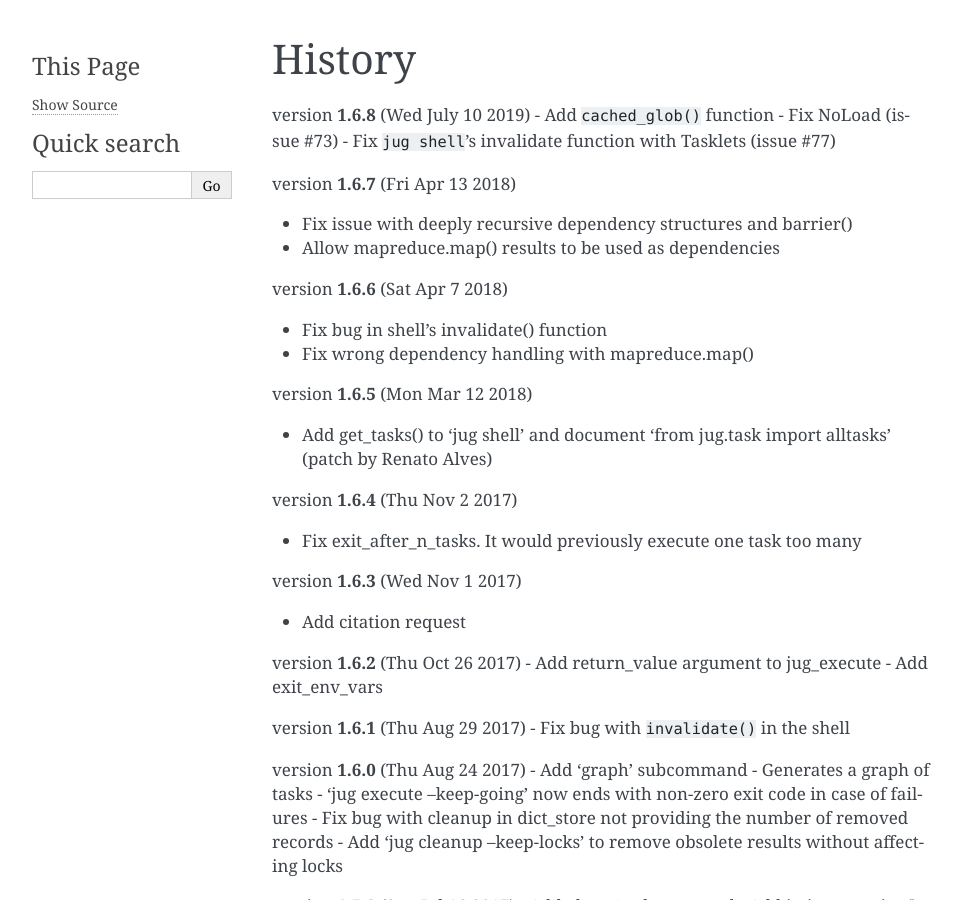
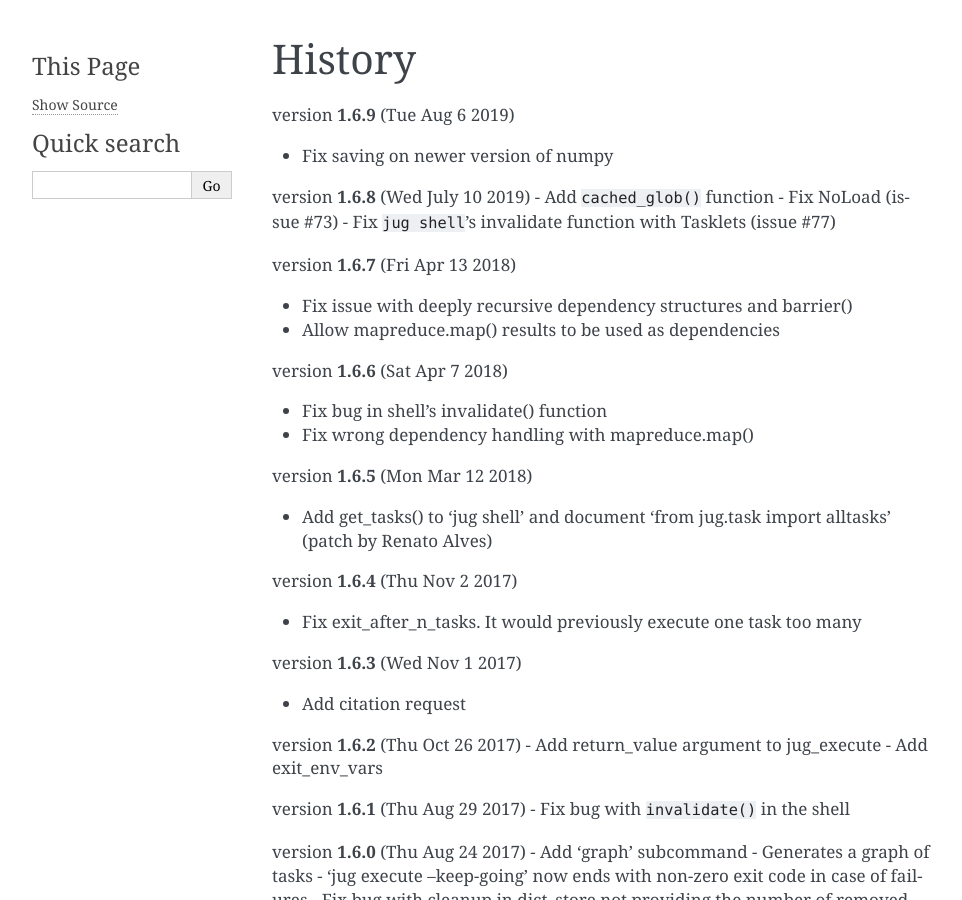
Before and after one commit to luispedro/jug, a Sphinx documentation site: the page built from docs/source/history.rst, in a window 1280 px wide and 900 px high. Shown: the whole window, without its empty margins (148-1110 px from the left). Built offline with Sphinx 7.4.7, drawn with Linux system fonts in a browser that asks for light colours; formulas are drawn with MathJax 3; the version number could not be read and is left out.

Commit message:
RLS Version 1.6.9
Include a compatibility fix for some versions of numpy

See https://github.com/numpy/numpy/pull/14063

```diff
--- a/README.rst
+++ b/README.rst
@@ -130,6 +130,11 @@ reasonably large set of parameter combinations" - Andreas Longva
 What's New
 ----------
 
+
+version **1.6.9** (Tue Aug 6 2019)
+
+- Fix saving on newer version of numpy
+
 version **1.6.8** (Wed July 10 2019)
 
 - Add ``cached_glob()`` function
--- a/docs/source/history.rst
+++ b/docs/source/history.rst
@@ -1,6 +1,10 @@
 =======
 History
 =======
+
+version **1.6.9** (Tue Aug 6 2019)
+
+- Fix saving on newer version of numpy
 
 version **1.6.8** (Wed July 10 2019)
 - Add ``cached_glob()`` function
```
Also changed, not shown: 2 other files.
